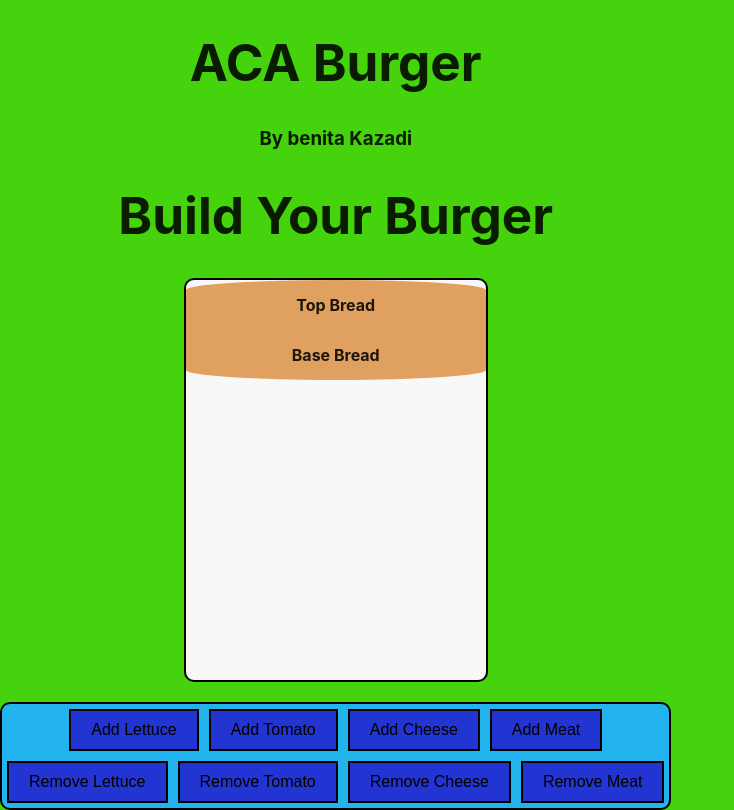
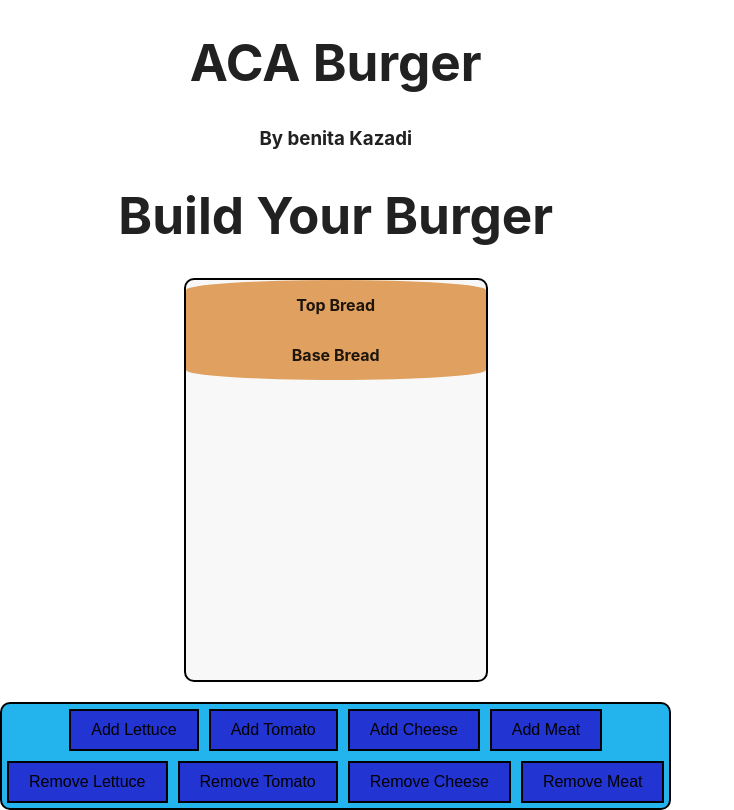
Before and after one commit to BKSoftwares21/ACA-react-burgers, a React (Vite) app: page / in a window 1280 px wide. Shown: the whole page, without its empty margins (0-734 px from the left). Built offline with nearby package versions, Linux system fonts and the light colour scheme.

Commit message:
background color changed to white

```diff
--- a/src/index.css
+++ b/src/index.css
@@ -5,7 +5,7 @@
 
   color-scheme: light dark;
   color: #000000de;
-  background-color: #45d30d;
+  background-color: #ffffff;
 text-align: center;
 
 }
```
